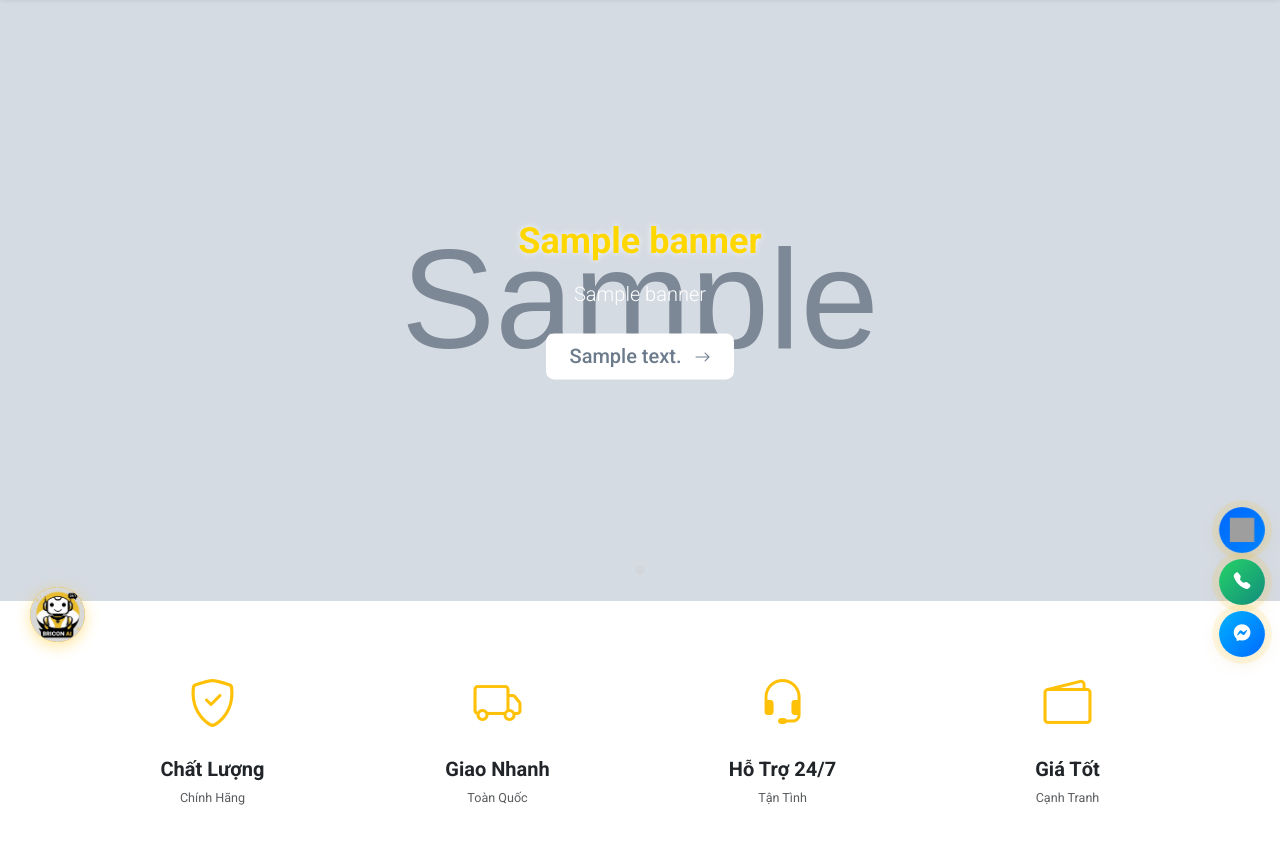
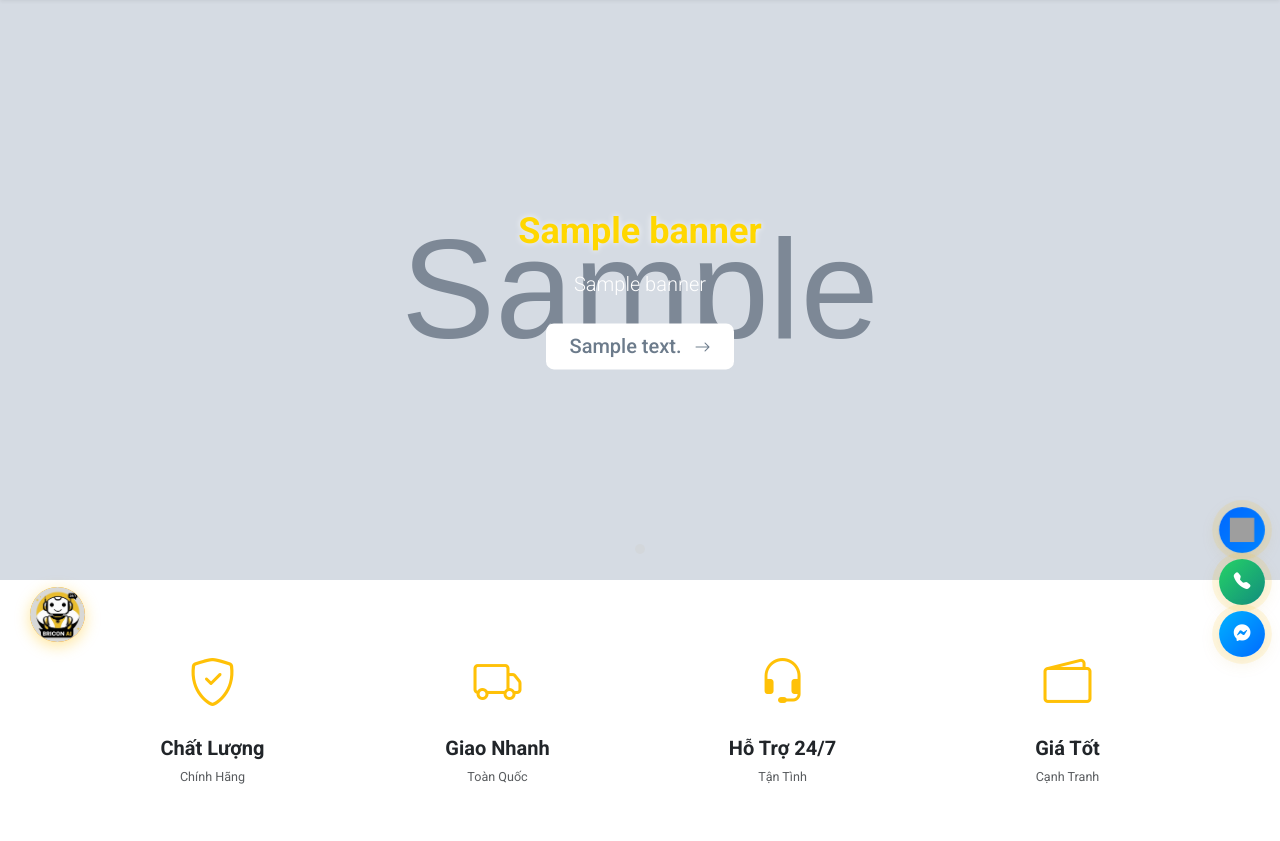
Before and after one commit to VuHoangITer/Bricon, a Flask app: page / in a window 1280 px wide. Shown: the part 128-969 px from the top of the page. Run offline with Flask 3, Linux system fonts and the light colour scheme; tables that the repository leaves empty hold one stand-in row (values such as "Sample post"); grey boxes marked "Sample" are stand-in pictures; data that the repository does not hold is empty; some libraries are stand-ins or nearby versions; grey boxes are pictures that could not be loaded.

Commit message:
chuẩn bị sửa tối ưu hóa l2

```diff
--- a/app/static/css/scale-down.css
+++ b/app/static/css/scale-down.css
@@ -22,11 +22,11 @@ body {
 
 /* ==================== BANNER ==================== */
 .carousel-item img {
-  height: 602px !important;
+  height: 581px !important;
 }
 
 .carousel-item {
-  min-height: 602px !important;
+  min-height: 581px !important;
 }
 
 .carousel-caption h1,
--- a/requirements.txt
+++ b/requirements.txt
@@ -32,5 +32,5 @@ Flask-Compress==1.14
 # ==================== UTILITIES (QR CODE) ====================
 qrcode[pil]==7.4.2
 
-# ==================== CACHING (OPTIONAL) ====================
-Flask-Caching==2.1.0  # Uncomment nếu muốn dùng caching nâng cao
+# ==================== CACHING  ====================
+Flask-Caching==2.1.0
```
Also changed, not shown: 1 other file.
